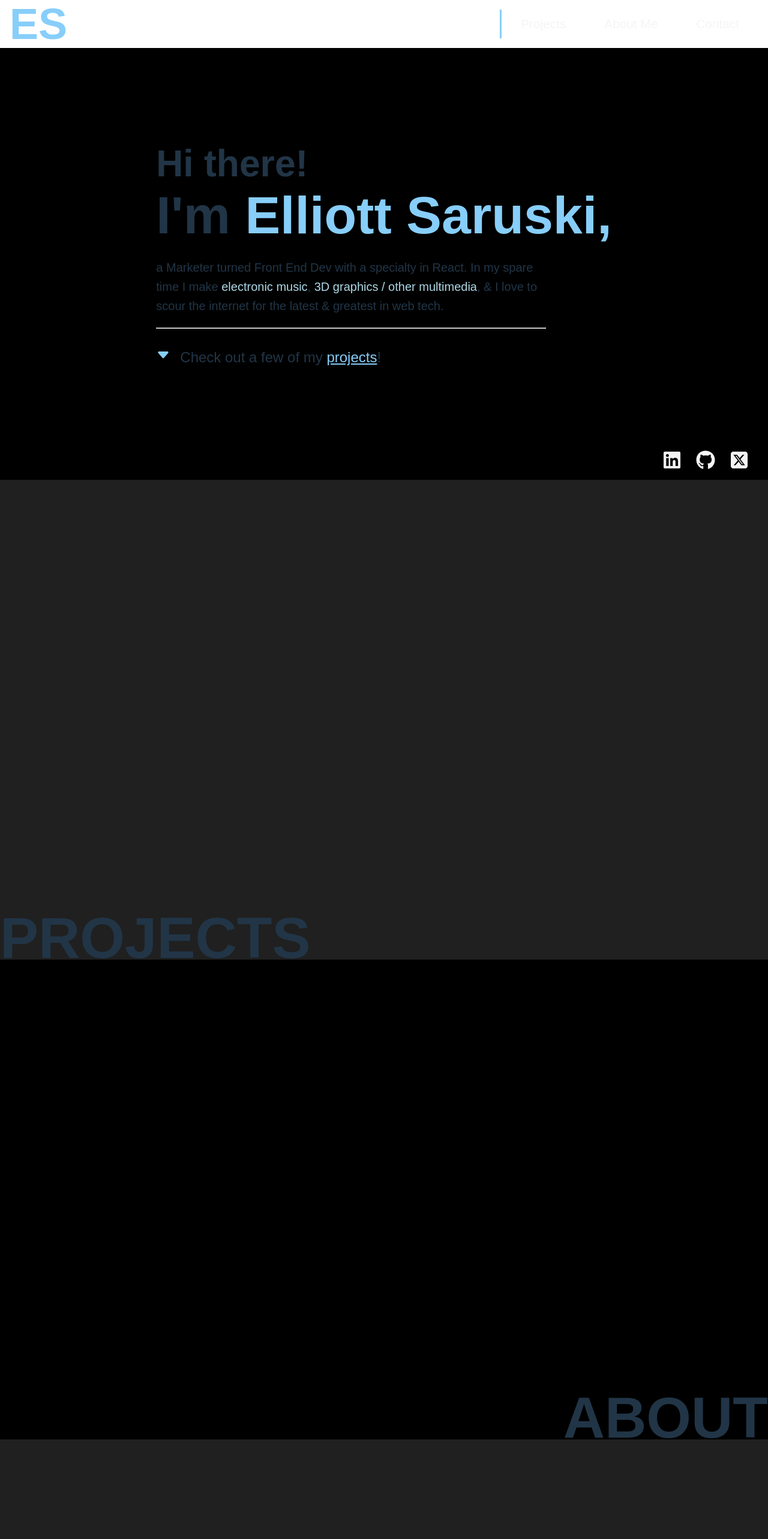
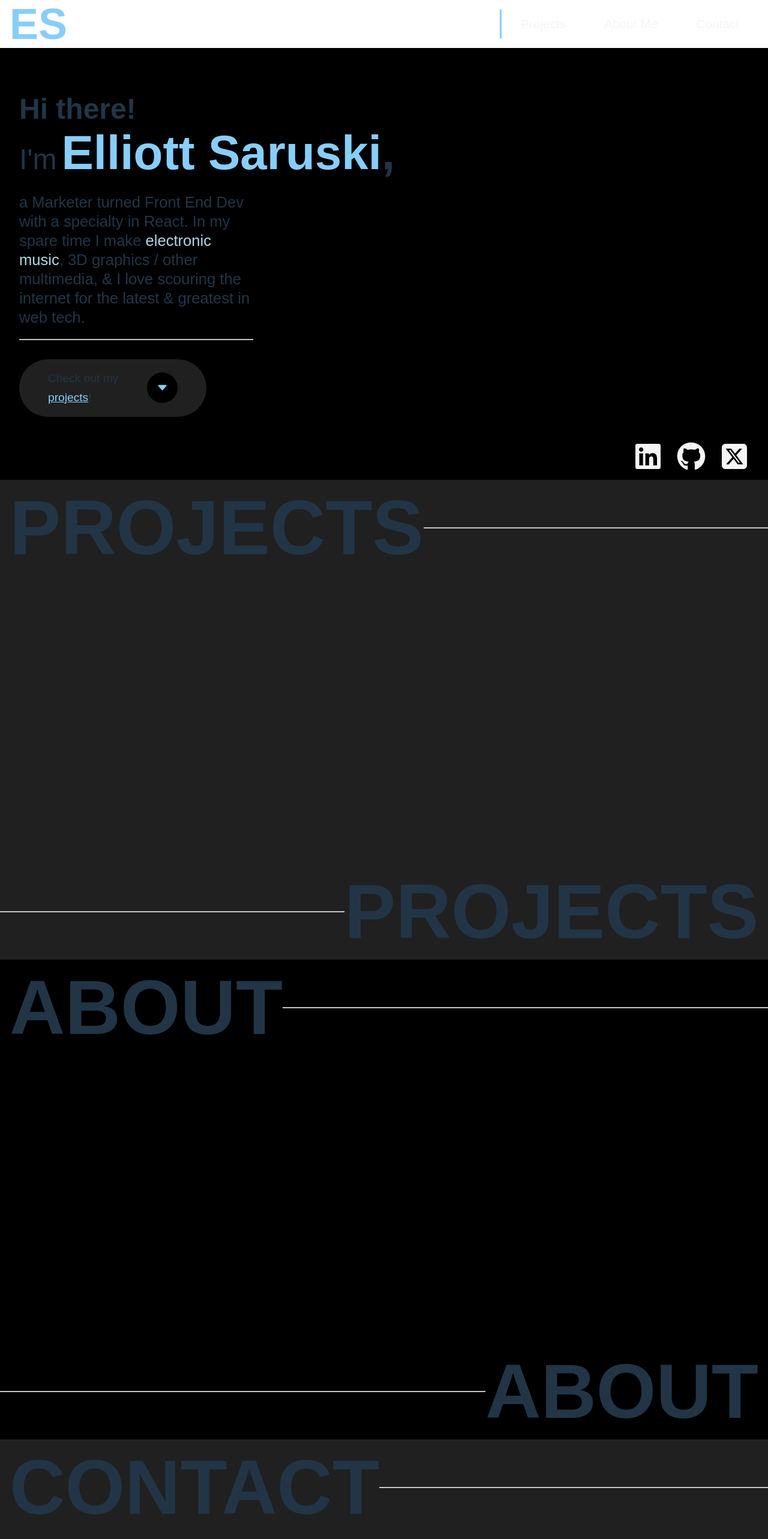
Before and after one commit to elliottsaruski/ES_front-end-portfolio, a React (Vite) app: page / in a window 1280 px wide. Shown: the top 2566 px of the page at 60% size. Built offline with nearby package versions, Linux system fonts and the light colour scheme.

Commit message:
style edits

```diff
--- a/src/App.css
+++ b/src/App.css
@@ -100,6 +100,7 @@ body {
 @media (max-width: 768px) {
   .navbar {
     height: 5rem;
+    padding-inline-end: 0;
   }
   .nav-items-right {
     display: none;
@@ -143,6 +144,8 @@ body {
     backdrop-filter: blur(50px);
     z-index: 100;
     font-size: calc(2vw + 2vh);
+    border: 2px solid var(--clr-font-accent);
+    border-top: none;
   }
 
   .nav-mobile-wrapper-open a {
@@ -168,7 +171,7 @@ body {
   display: flex;
   height: calc(100svh - 5rem);
   position: relative;
-  justify-content: center;
+  justify-content: left;
   align-items: center;
   background-color: var(--clr-primary-bg);
   flex-wrap: wrap;
@@ -182,23 +185,35 @@ body {
 }
 
 .greeting {
-  font-size: calc(3vw + 3vh);
+  font-size: clamp(2rem, 10vw, 3rem);
   font-weight: 600;
+}
+.greeting-wrapper {
+  display: flex;
+  height: auto;
+  justify-content: left;
+  align-items: baseline;
+  gap: 0.5rem;
+  position: relative;
+}
+.IM {
+  font-size: clamp(0.5rem, 5vw, 3rem);
 }
 
 .name {
-  font-size: calc(5vw + 3vh);
+  font-size: clamp(1rem, 10vw, 5rem);
 }
 
 .name strong {
   color: var(--clr-font-accent);
+  width: 100%;
 }
 
 .description {
-  min-width: 140px;
   max-width: 650px;
+  width: 60%;
   line-height: 2rem;
-  font-size: 1.25rem;
+  font-size: clamp(1.2rem, 2vw, 1.7rem);
   padding-top: 1.25rem;
   text-justify: distribute-all-lines;
 }
@@ -217,13 +232,26 @@ body {
 }
 
 .cta {
-  padding-block: 2rem;
-  font-size: 1.5rem;
+  padding-block: 1rem;
+  font-size: clamp(1.2rem, 1vw, 1.7rem);
   display: flex;
-
-  /* font-style: normal; */
+  align-items: center;
+  justify-content: center;
+  text-align: left;
+  margin-block: 2rem;
+  background-color: var(--clr-secondary-bg);
+  border-radius: 100rem;
+  word-wrap: balance;
+  gap: 2rem;
+  position: relative;
+  width: 80%;
 }
 
+.cta span {
+  width: max-content;
+  flex: 1;
+  padding-inline-start: 3rem;
+}
 .cta a {
   text-decoration: underline;
   color: var(--clr-font-accent);
@@ -236,7 +264,7 @@ body {
 .contact-links-wrapper {
   position: absolute;
   display: flex;
-  justify-content: left;
+  justify-content: space-evenly;
   gap: 1.5rem;
   align-items: center;
   bottom: 0.5rem;
@@ -253,13 +281,20 @@ body {
 
 .contact-links-wrapper svg,
 img {
-  height: 2rem;
-  width: 2rem;
+  height: 3rem;
+  width: 3rem;
 }
 
 .scroll-down-button {
+  display: flex;
   color: var(--clr-font-accent);
-  margin-right: 1rem;
+  align-items: center;
+  background: var(--clr-primary-bg);
+  padding: 1rem;
+  border-radius: 100rem;
+  justify-content: center;
+  margin-inline-end: 3rem;
+
 }
 
 .scroll-down-button:hover > * {
@@ -287,13 +322,31 @@ img {
   overflow: hidden;
 }
 
+.projects-wrapper hr {
+  width: 100vw;
+}
+
 .projects-title {
   display: flex;
   align-items: center;
-  left: 0;
-  bottom: 0;
+  right: 1rem;
+  bottom: 2rem;
   position: absolute;
-  font-size: 6rem;
+  font-size: clamp(4rem, 10vw, 10rem);
+  text-transform: uppercase;
+  width: min-content;
+  line-height: 0.75;
+  pointer-events: none;
+  user-select: none;
+}
+
+.projects-title-top {
+  display: flex;
+  align-items: center;
+  left: 1rem;
+  top: 2rem;
+  position: absolute;
+  font-size: clamp(4rem, 10vw, 10rem);
   text-transform: uppercase;
   width: min-content;
   line-height: 0.75;
@@ -317,13 +370,29 @@ img {
   overflow: hidden;
 }
 
+.about-wrapper hr {
+  width: 100vw;
+}
+
 .about-title {
   display: flex;
   align-items: center;
-  right: 0;
-  bottom: 0;
+  right: 1rem;
+  bottom: 2rem;
   position: absolute;
-  font-size: 6rem;
+  font-size: clamp(4rem, 10vw, 10rem);
+  text-transform: uppercase;
+  width: min-content;
+  line-height: 0.75;
+}
+
+.about-title-top {
+  display: flex;
+  align-items: center;
+  left: 1rem;
+  top: 2rem;
+  position: absolute;
+  font-size: clamp(4rem, 10vw, 10rem);
   text-transform: uppercase;
   width: min-content;
   line-height: 0.75;
@@ -345,14 +414,33 @@ img {
   overflow: hidden;
 }
 
+.contact-full-wrapper hr:not(.social-link-hr) {
+  width: 100vw;
+}
+
 .contact-title {
   display: flex;
   align-items: center;
-  left: 0;
-  bottom: 0;
+  right: 1rem;
+  bottom: 2rem;
   line-height: 0.75;
   position: absolute;
-  font-size: 6rem;
+  font-size: clamp(4rem, 10vw, 10rem);
+  text-transform: uppercase;
+  width: min-content;
+  line-height: 0.75;
+  pointer-events: none;
+  user-select: none;
+}
+
+.contact-title-top {
+  display: flex;
+  align-items: center;
+  left: 1rem;
+  top: 2rem;
+  line-height: 0.75;
+  position: absolute;
+  font-size: clamp(4rem, 10vw, 10rem);
   text-transform: uppercase;
   width: min-content;
   line-height: 0.75;
@@ -366,6 +454,7 @@ img {
   flex-wrap: wrap;
   justify-content: center;
   align-items: center;
+  padding-inline: 10rem;
 }
 
 .social-link {
@@ -384,6 +473,7 @@ img {
   border: 3px solid var(--clr-font-accent);
   border-radius: 1rem;
   flex-basis: 100;
+  flex-grow: 1;
 }
 
 .social-link:hover {
@@ -414,10 +504,13 @@ img {
 .footer-wrapper {
   height: 20svh;
   display: flex;
+  width: 100%;
+  /* margin-block: auto; */
   align-items: center;
   justify-content: center;
   background-color: var(--clr-primary-bg);
   color: var(--clr-font-primary);
+  text-align: center;
 }
 
 .footer-content {
--- a/src/Components/Pages/About.jsx
+++ b/src/Components/Pages/About.jsx
@@ -1,21 +1,12 @@
 function About() {
   return (
     <div id="about" className="about-wrapper">
-      <div className="about-title-wrapper"><h1 className="about-title">About</h1></div>
-      {/* <div className="skills-wrapper">
-        <h1 className="skills-title">Skills</h1>
-        <ul className="skills-list">
-          <li>Node.js</li>
-          <li>Vite + React</li>
-        </ul>
+      <div className="about-title-wrapper">
+        <h2 className="about-title"><hr></hr>About</h2>
+        <h2 className="about-title-top">
+          About<hr></hr>
+        </h2>
       </div>
-      <div className="other-skills-wrapper">
-        <h1 className="other-skills-title">Experience with: </h1>
-        <ul className="other-skills-list">
-          <li>Node.js</li>
-          <li>Vite + React</li>
-        </ul>
-      </div> */}
     </div>
   );
 }
--- a/src/Components/Pages/Contact.jsx
+++ b/src/Components/Pages/Contact.jsx
@@ -4,7 +4,11 @@ import { FaSquareXTwitter } from "react-icons/fa6";
 function Contact() {
   return (
     <div id="contact" className="contact-full-wrapper">
-      <h1 className="contact-title">Contact</h1>
+      <h2 className="contact-title-top">
+        Contact<hr></hr>
+      </h2>
+      <h2 className="contact-title"><hr></hr>Contact</h2>
+
       <div className="contact-links">
         <a
           className="social-link"
--- a/src/Components/Pages/Home.jsx
+++ b/src/Components/Pages/Home.jsx
@@ -5,26 +5,32 @@ function Home() {
   return (
     <div id="home" className="home-wrapper">
       <div className="home-flex-1">
-        <h1 className="greeting">Hi there!</h1>
-        <h2 className="name">
-          I{"'"}m <strong className="elliott">Elliott Saruski,</strong>
-        </h2>
+        <span className="greeting">Hi there!</span>
+
+        <div className="greeting-wrapper">
+          {" "}
+          <span className="IM">I{"'"}m</span>
+          <h2 className="name">
+            <strong className="elliott">Elliott Saruski</strong>,
+          </h2>
+        </div>
+
         <span className="description">
           a Marketer turned Front End Dev with a specialty in React. In my spare
           time I make
-          <a href="https://soundcloud.com/envimusic"> electronic music</a>,
-          <a> 3D graphics / other multimedia</a>, & I love to scour the internet
-          for the latest & greatest in web tech.
+          <a href="https://soundcloud.com/envimusic"> electronic music</a>, 3D
+          graphics / other multimedia, & I love scouring the internet for the
+          latest & greatest in web tech.
           {/* potential to add blog here?? */}
           <hr></hr>
           <div className="cta">
+            <span>
+              {" "}
+              Check out my <a href="#projects">projects</a>!
+            </span>
             <a className="scroll-down-button" href="#projects">
               <BsFillCaretDownFill />
             </a>
-            <span>
-              {" "}
-              Check out a few of my <a href="#projects">projects</a>!
-            </span>
           </div>
           <Links />
         </span>
--- a/src/Components/Pages/Projects.jsx
+++ b/src/Components/Pages/Projects.jsx
@@ -1,7 +1,12 @@
 function Projects() {
   return (
     <div id="projects" className="projects-wrapper">
-      <h1 className="projects-title">Projects</h1>
+      <h2 className="projects-title">
+        <hr></hr>Projects
+      </h2>
+      <h2 className="projects-title-top">
+        Projects<hr></hr>
+      </h2>
 
       <div className="projects">
         <div className="project-card"></div>
```
